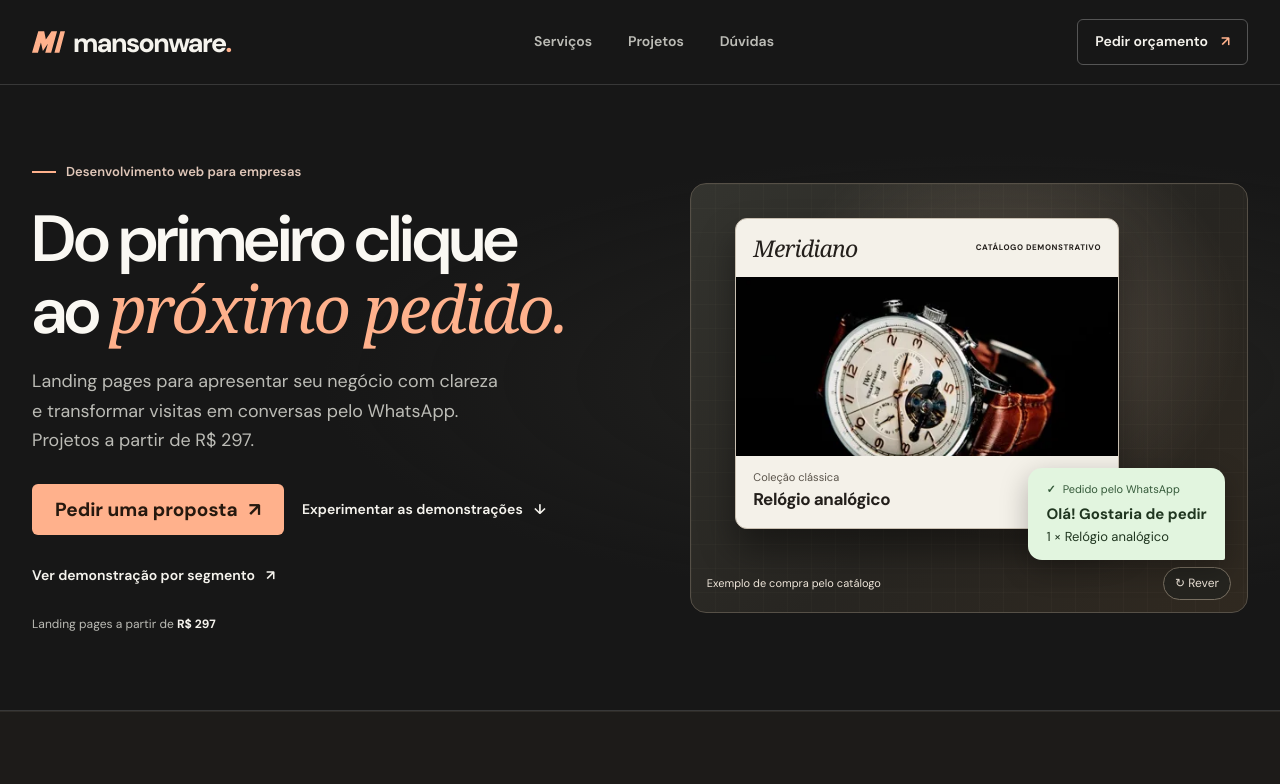
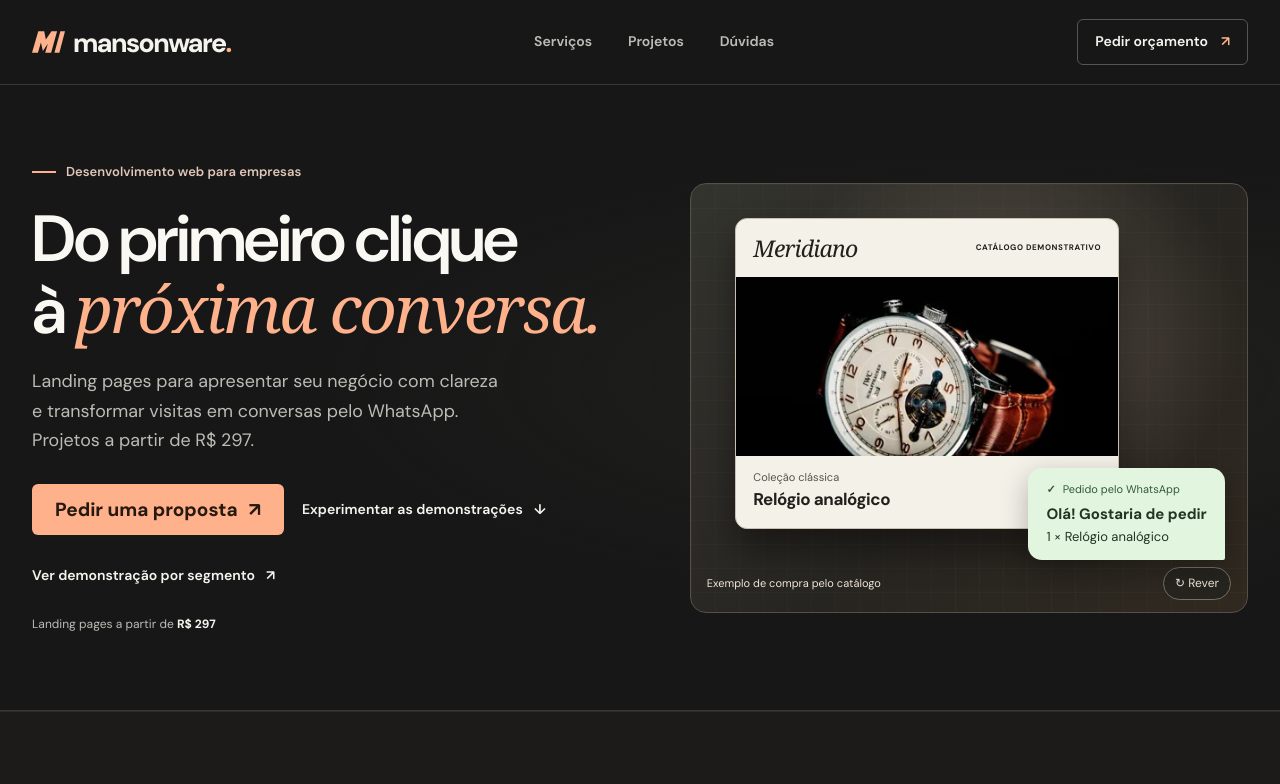
Before and after one commit to Mansonware/Mansonware, a plain HTML site: page comercial/index.html in a window 1280 px wide. Shown: the top 784 px of the page. Drawn offline with Linux system fonts and the light colour scheme.

Commit message:
copy(comercial): adapta headline geral para todos os segmentos

```diff
--- a/comercial/index.html
+++ b/comercial/index.html
@@ -83,7 +83,8 @@
             <p class="launch-intro" data-lanche>
               Cardápio digital para lanchonetes, pizzarias e restaurantes
             </p>
-            <h1>Do primeiro clique<br />ao <em>próximo pedido.</em></h1>
+            <h1 data-geral>Do primeiro clique<br />à <em>próxima conversa.</em></h1>
+            <h1 data-lanche>Do primeiro clique<br />ao <em>próximo pedido.</em></h1>
             <p class="lead" data-lanche>
               Seu cliente monta o pedido no cardápio e envia tudo organizado
               pelo WhatsApp. Você fala direto com Manson, o desenvolvedor.
```
